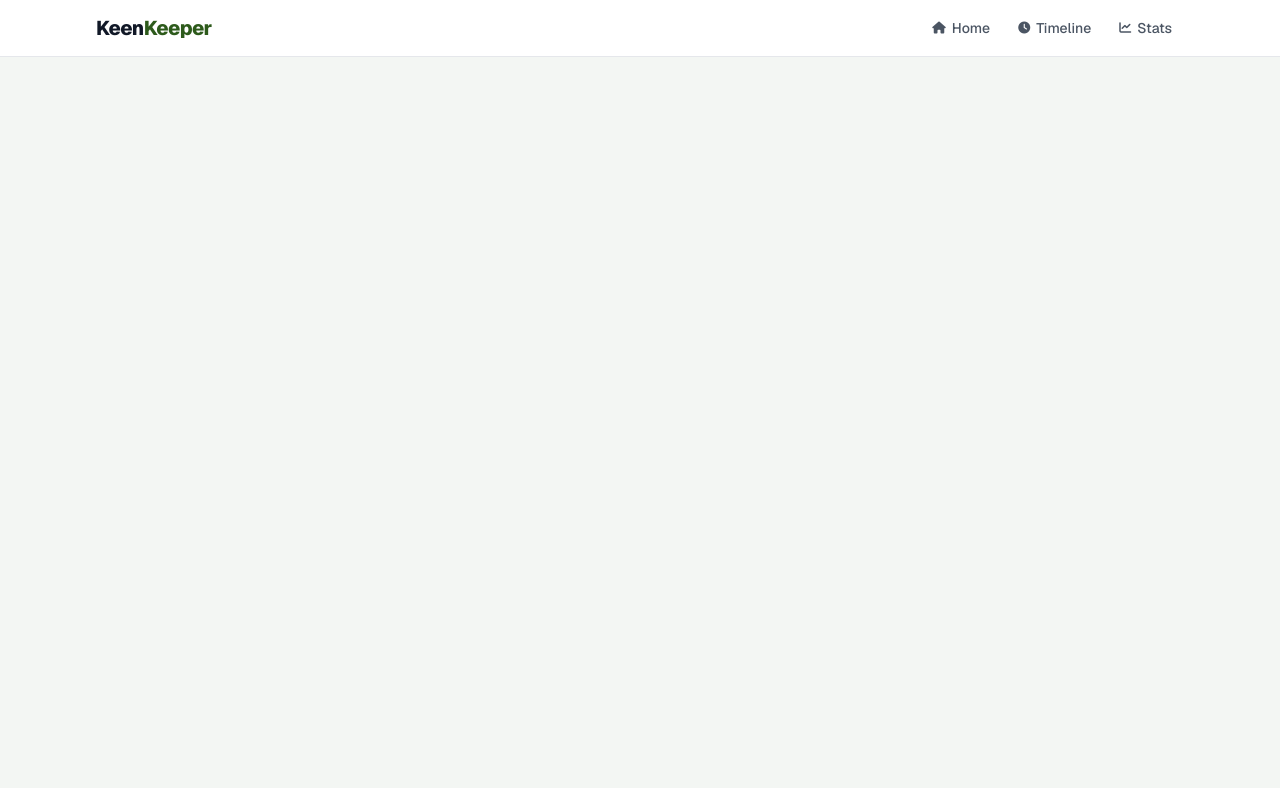
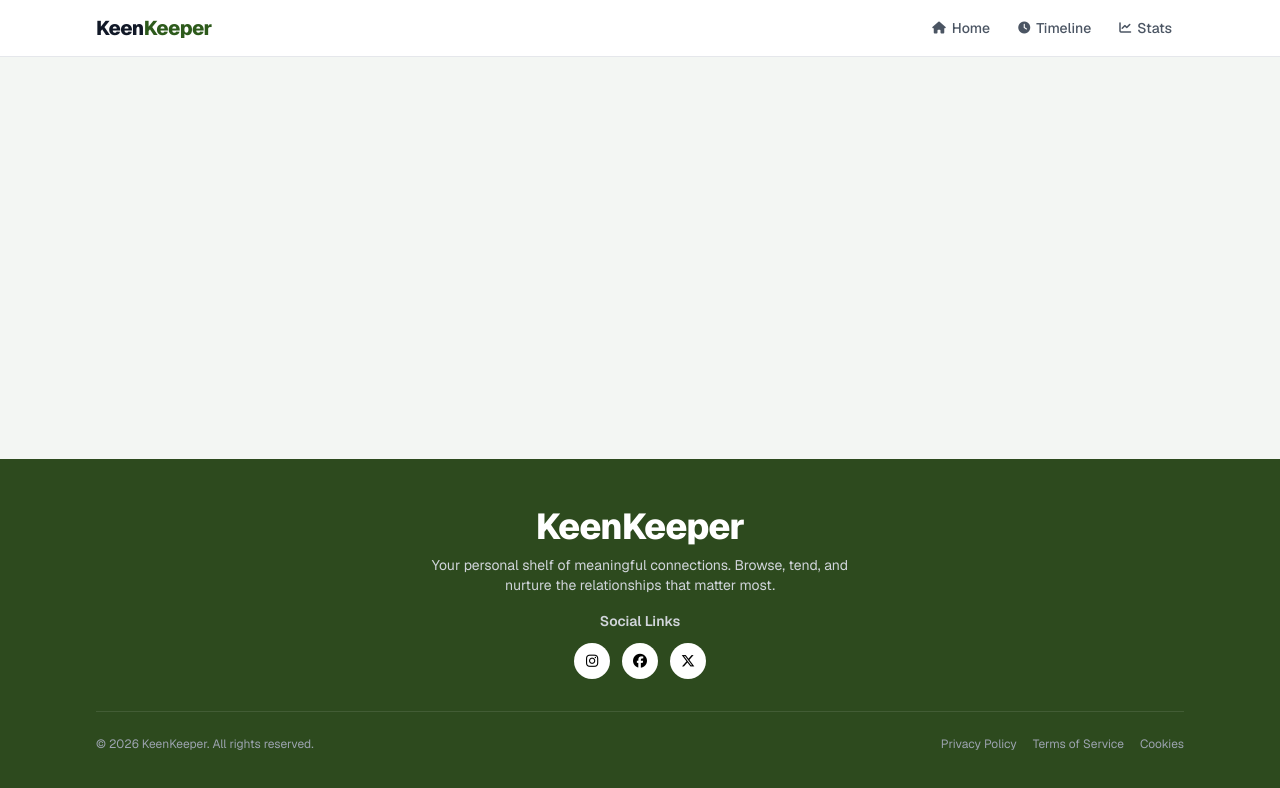
Before and after one commit to iMoloy/keen-keeper, a React (Vite) app: page /friend/1 in a window 1280 px wide. Shown: the top 788 px of the page. Built offline with nearby package versions, Linux system fonts and the light colour scheme.

Commit message:
Footer section Done

```diff
--- a/src/App.jsx
+++ b/src/App.jsx
@@ -1,11 +1,16 @@
 import React from "react";
 import { BrowserRouter, Routes, Route } from "react-router-dom";
 import Navbar from "./components/Navbar";
+import Footer from "./components/Footer";
 
 export default function App() {
   return (
     <BrowserRouter>
-      <Navbar />
+      <div className="flex flex-col min-h-screen">
+        <Navbar />
+        <div className="flex-1" />
+        <Footer />
+      </div>
     </BrowserRouter>
   );
 }
--- /dev/null
+++ b/src/components/Footer.jsx
@@ -0,0 +1,61 @@
+import React from "react";
+
+export default function Footer() {
+  return (
+    <footer className="bg-[#2D4A1E] text-white mt-auto">
+      <div className="max-w-6xl mx-auto px-4 sm:px-6 lg:px-8 py-12">
+        <div className="text-center mb-4">
+          <h2 className="text-4xl font-extrabold tracking-tight text-white">
+            <span>Keen</span>
+            <span className="font-extrabold">Keeper</span>
+          </h2>
+          <p className="text-gray-300 mt-2 text-sm max-w-md mx-auto">
+            Your personal shelf of meaningful connections. Browse, tend, and
+            nurture the relationships that matter most.
+          </p>
+        </div>
+
+        <div className="text-center mb-8">
+          <p className="text-sm font-semibold text-gray-300 mb-3">
+            Social Links
+          </p>
+          <div className="flex justify-center gap-3">
+            <a
+              href="#"
+              className="w-9 h-9 bg-white rounded-full flex items-center justify-center hover:bg-gray-200 transition-colors"
+            >
+              <i className="fa-brands fa-instagram text-black text-sm"></i>
+            </a>
+            <a
+              href="#"
+              className="w-9 h-9 bg-white rounded-full flex items-center justify-center hover:bg-gray-200 transition-colors"
+            >
+              <i className="fa-brands fa-facebook text-black text-sm"></i>
+            </a>
+            <a
+              href="#"
+              className="w-9 h-9 bg-white rounded-full flex items-center justify-center hover:bg-gray-200 transition-colors"
+            >
+              <i className="fa-brands fa-x-twitter text-black text-sm"></i>
+            </a>
+          </div>
+        </div>
+
+        <div className="border-t border-white/10 pt-6 flex flex-col sm:flex-row items-center justify-between gap-3 text-xs text-gray-400">
+          <p>© 2026 KeenKeeper. All rights reserved.</p>
+          <div className="flex gap-4">
+            <a href="#" className="hover:text-white transition-colors">
+              Privacy Policy
+            </a>
+            <a href="#" className="hover:text-white transition-colors">
+              Terms of Service
+            </a>
+            <a href="#" className="hover:text-white transition-colors">
+              Cookies
+            </a>
+          </div>
+        </div>
+      </div>
+    </footer>
+  );
+}
```
